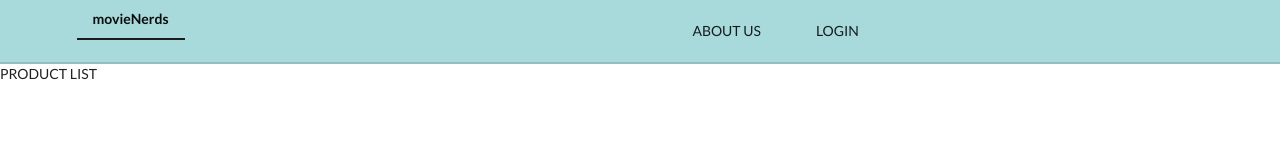
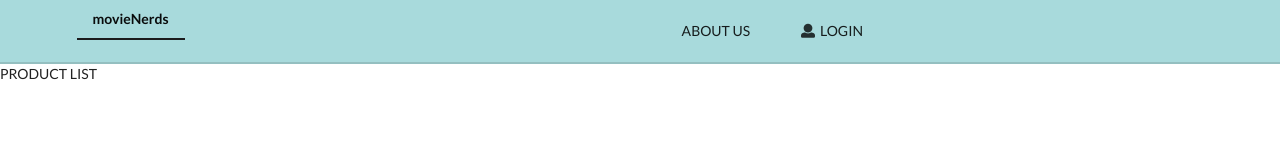
Before and after one commit to ibjhereafter/appcent-challenge, a React (Create React App) app in the folder frontend/: page / in a window 1280 px wide. Shown: the top 160 px of the page. Built offline with nearby package versions, Linux system fonts and the light colour scheme.

Commit message:
Header component tested

```diff
--- a/frontend/src/layout/Header.js
+++ b/frontend/src/layout/Header.js
@@ -25,7 +25,11 @@ const Header = () => {
 
                                     <div>
                                         <Link to="/users/login">
-                                            <div className="item">LOGIN</div>
+
+                                            <div className="item">
+                                                <i className="user icon" />
+                                                LOGIN
+                                            </div>
                                         </Link>
                                     </div>
 
```
Also changed, not shown: frontend/src/tests/Header.js (deleted), 1 other file (tests, documents, lock files or other folders).
